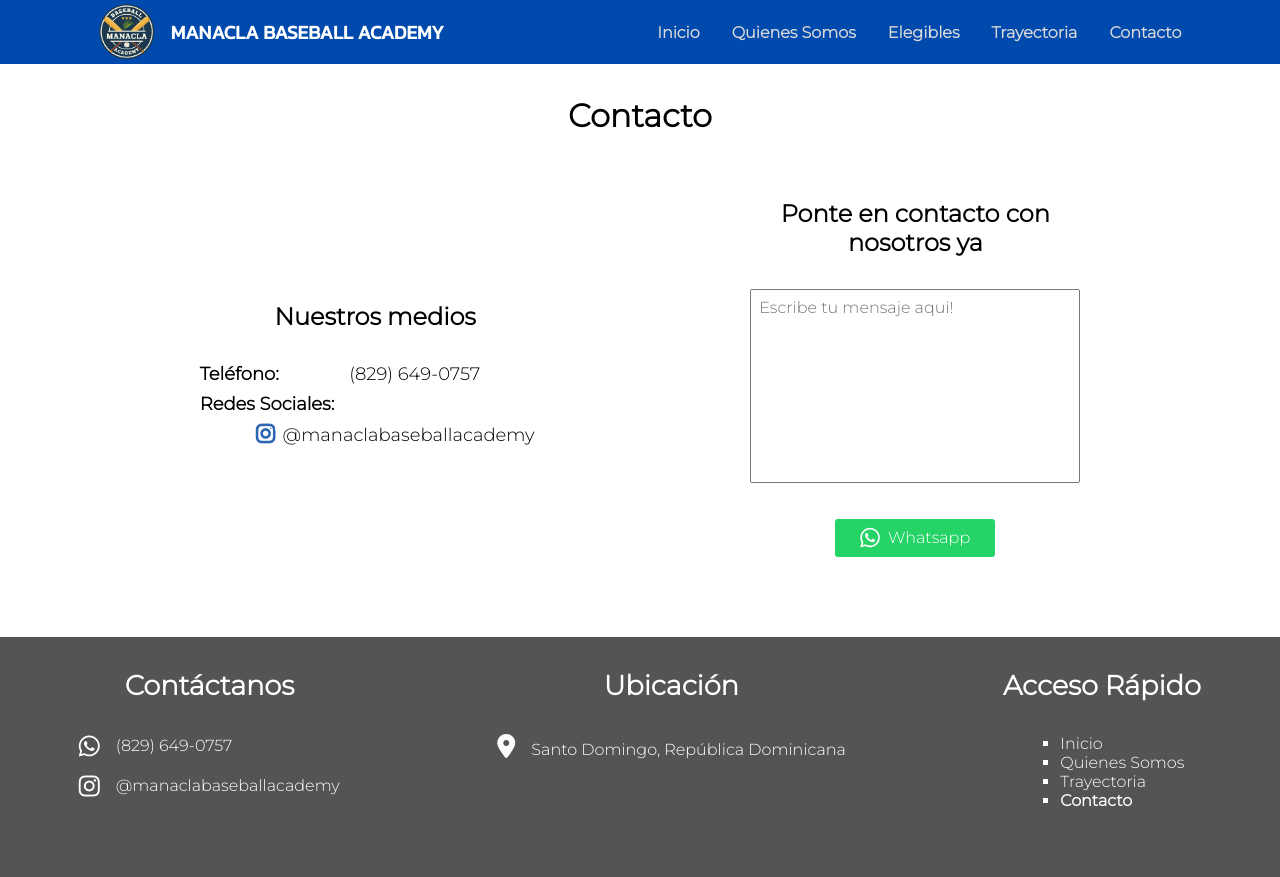
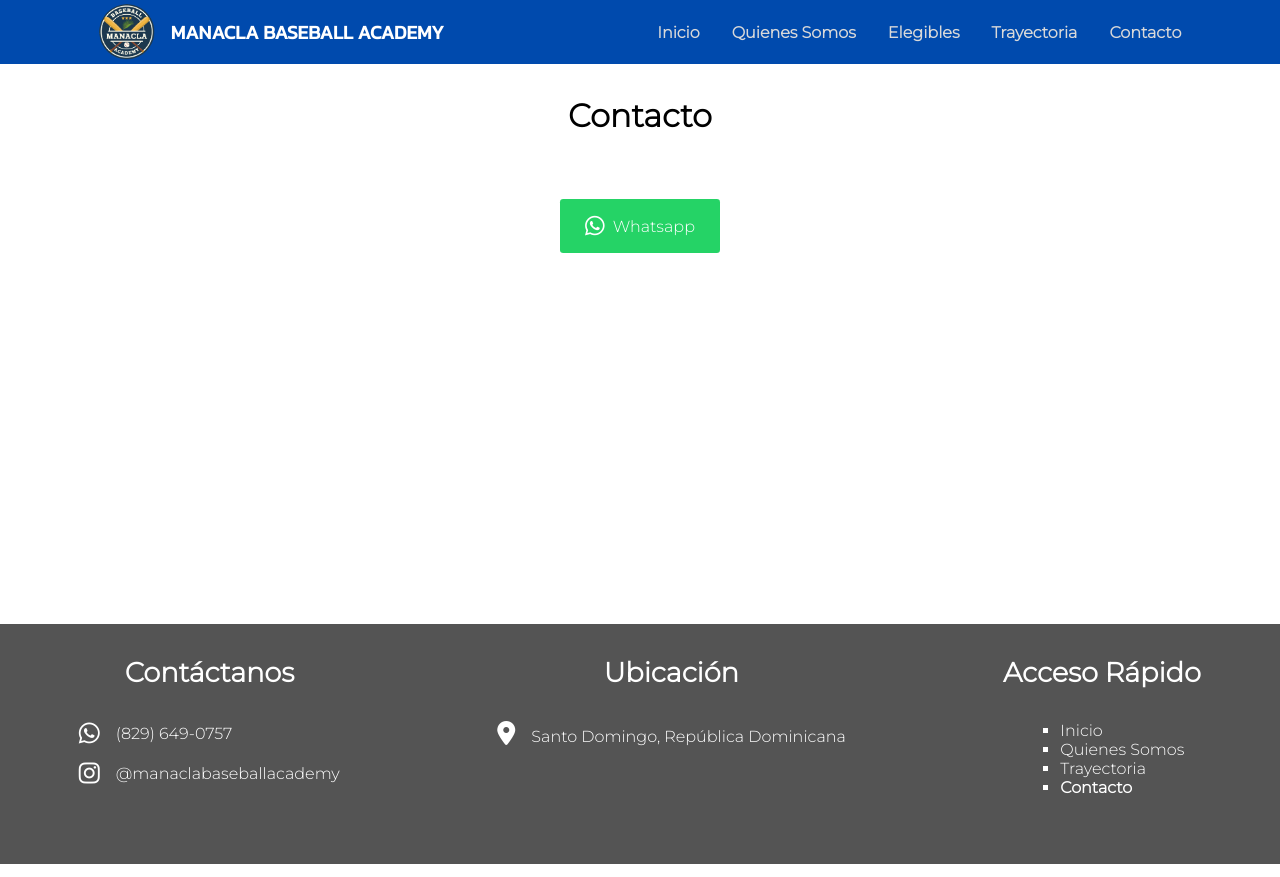
Before and after one commit to emxanuel/manacla-baseball-academy, a React (Vite) app: page /contact in a window 1280 px wide. Built offline with nearby package versions, Linux system fonts and the light colour scheme.

Commit message:
remove all from contacts less ws button

```diff
--- a/src/components/Contact.tsx
+++ b/src/components/Contact.tsx
@@ -1,42 +1,14 @@
-import { useState } from 'react'
 import styles from '../css/contact.module.css'
 
 const Contact = () => {
-    const [message, setMessage] = useState('');
     return (
         <div className={styles.container}>
             <h1>Contacto</h1>
             <div className={styles.secondDiv}>
-                <div className={styles.ourMedia}>
-                    <h2>Nuestros medios</h2>
-                    <div className={styles.mediaContainer}>
-                        <ul className={styles.list}>
-                            <li className={styles.liNumber}><span className={styles.listTitle}>Teléfono:</span>
-                                <a href="https://wa.me/+18296490757" target='_blank'
-                                className={styles.phone}>(829) 649-0757</a>
-                            </li>
-                            <li>
-                                <span className={styles.listTitle}>Redes Sociales:</span>
-                                <ul className={styles.socialMedia}>
-                                    <li >
-                                        <a className={styles.instagramLink} href="https://instagram.com/manaclabaseballacademy" target='_blank'><i className={`fa-brands fa-instagram ${styles.instagram}`} /> @manaclabaseballacademy</a>
-                                    </li>
-                                </ul>
-                            </li>
-                        </ul>
-                    </div>
-                </div>
-                <div className={styles.formContainer}>
-                    <h2>Ponte en contacto con nosotros ya</h2>
-                    <form action="">
-                        <textarea placeholder='Escribe tu mensaje aqui!' onChange={(e) => setMessage(e.target.value)} />
-                    </form>
-                    <div className={styles.buttonsContainer}>
-                        <a className={styles.wsButton} target='_blank' href={`https://wa.me/+18098648668?text=${message}`}>
-                            <i className='fa-brands fa-whatsapp' />
-                            Whatsapp</a>
-                    </div>
-                </div>
+                <a className={styles.wsButton} target='_blank'
+                    href={`https://wa.me/+18296490757`}>
+                    <i className={`fa-brands fa-whatsapp`} />
+                    Whatsapp</a>
             </div>
         </div>
     )
--- a/src/components/Footer.tsx
+++ b/src/components/Footer.tsx
@@ -1,6 +1,6 @@
 import { Fade, JackInTheBox } from 'react-awesome-reveal'
 import styles from '../css/footer.module.css'
-import { selectedPage } from '../functions/elements'
+import { scrollZero, selectedPage } from '../functions/elements'
 import { useEffect } from 'react'
 import { Link } from 'react-router-dom'
 
@@ -31,7 +31,7 @@ const Footer = () => {
                 <JackInTheBox triggerOnce ><h3>Acceso Rápido</h3></JackInTheBox>
                 <Fade triggerOnce >
                     <div className={styles.content}>
-                        <ul>
+                        <ul onClick={scrollZero}>
                             <li><Link to="/">Inicio</Link></li>
                             <li><Link to="/about">Quienes Somos</Link></li>
                             <li><Link to="/trajectory">Trayectoria</Link></li>
--- a/src/components/Home.tsx
+++ b/src/components/Home.tsx
@@ -1,6 +1,6 @@
 import styles from '../css/home.module.css';
 import mainImage from '../assets/images/main-image.jpg'
-import homePage3 from '../assets/images/PORTADA.svg'
+import homePage3 from '../assets/images/PORTADA-min.svg'
 // eslint-disable-next-line @typescript-eslint/no-unsafe-assignment, @typescript-eslint/no-var-requires, @typescript-eslint/no-unsafe-call
 
 const Home = () => {
--- a/src/components/Trajectory.tsx
+++ b/src/components/Trajectory.tsx
@@ -1,5 +1,5 @@
 import styles from '../css/trajectory.module.css'
-import image from '../assets/images/TRAYECTORIA.svg'
+import image from '../assets/images/TRAYECTORIA-min.svg'
 
 const Trajectory = () => {
     return (
--- a/src/css/contact.module.css
+++ b/src/css/contact.module.css
@@ -11,38 +11,17 @@
     margin-bottom: 2rem;
 }
 
-.formContainer{
-    display: flex;
-    flex-direction: column;
-    align-items: center;
-    width: min-content;
-    gap: 2rem;
-}
-
-.formContainer h2{
-    text-align: center;
-}
-
 .container a{
     text-decoration: none;
     border-radius: 0.2rem;
     color: white;
     padding: 1rem;
     width: 8rem;
-    height: 0.4rem;
     display: flex;
     justify-content: center;
     align-items: center;
     display: flex;
     gap: 0.5rem;
-}
-
-.gmailButton{
-    background-color: #fa6868;
-}
-
-.gmailButton img{
-    width: 1.4rem;
 }
 
 .wsButton{
@@ -53,88 +32,11 @@
     font-size: 1.4rem;
 }
 
-.container textarea{
-    resize: none;
-    width: 19.5rem;
-    aspect-ratio: 16/9;
-    font-size: medium;
-    padding: 0.5rem;
-}
-
-.buttonsContainer{
-    width: 100%;
-    display: flex;
-    justify-content: center;
-}
-
 .secondDiv{
     width: 100%;
     display: flex;
     justify-content: space-evenly;
     padding-bottom: 5rem;
-}
-
-.icon{
-    position: fixed;
-    z-index: -10;
-    opacity: 0.05;
-}
-
-.icon img{
-    width: 25rem;
-    opacity: 0.7;
-}
-
-.ourMedia{
-    display: flex;
-    flex-direction: column;
-    align-items: center;
-    justify-content: center;
-    gap: 1.5rem;
-}
-
-.ourMedia a{
-    color: black;
-    width: 100%;
-}
-
-.list{
-    font-size: large;
-    list-style: none;
-    padding: 0px;
-    display: flex;
-    flex-direction: column;
-    justify-content: space-between;
-    height: 100%;
-    width: max-content;
-}
-
-.socialMedia a{
-    color: black;
-    width: fit-content;
-}
-
-.socialMedia li{
-    list-style: none;
-}
-
-.listTitle{
-    font-weight: 700;
-}
-
-.instagram{
-    color: #2c66b1;
-    font-weight: 700;
-    font-size: larger;
-}
-
-.liNumber{
-    display: flex;
-    align-items: center;
-}
-
-.mediaContainer{
-    width: 100%;
 }
 
 
--- a/src/css/trajectory.module.css
+++ b/src/css/trajectory.module.css
@@ -23,3 +23,9 @@
 .imgContainer img{
     width: 100%;
 }
+
+@media (max-width: 600px) {
+    .imgContainer img{
+        scale: 1.5;
+    }
+}
```
Also changed, not shown: src/assets/images/PORTADA-min.svg (added), src/assets/images/TRAYECTORIA-min.svg (added).
